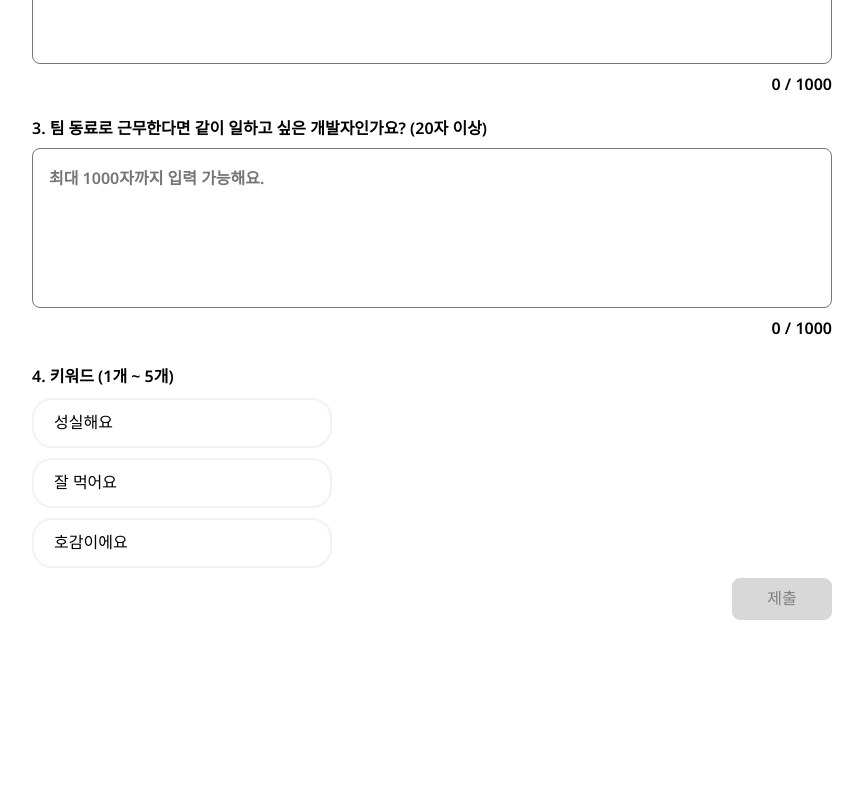
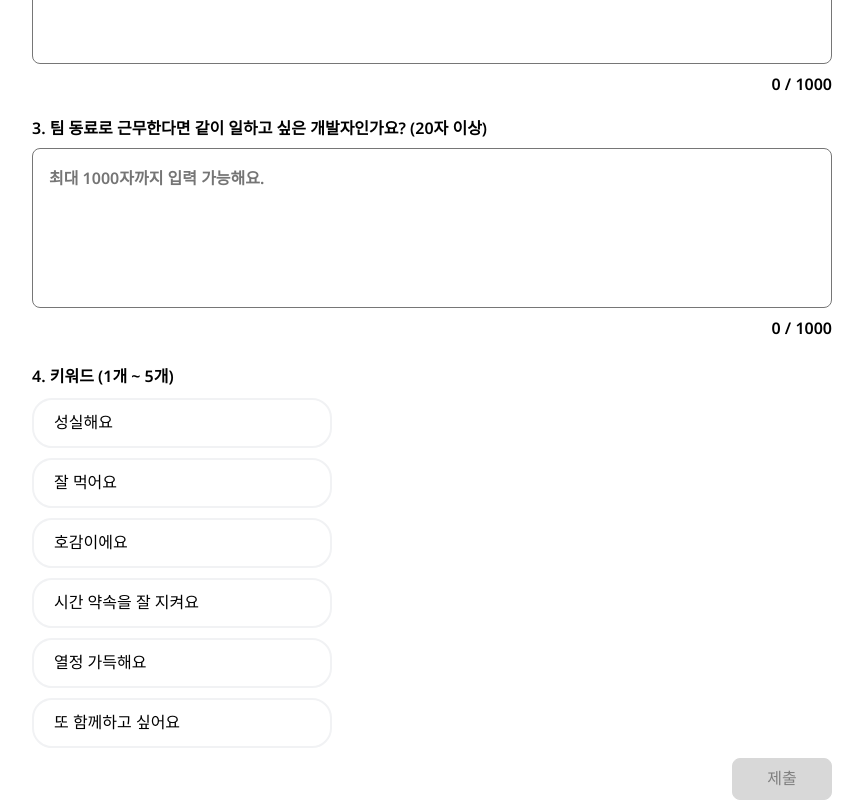
Before and after one commit to woowacourse-teams/2024-review-me, a React app in the folder frontend/: page /user/review-writing in a window 1280 px wide. Shown: the part 667-1467 px from the top of the page, without its empty margins (208-1071 px from the left). Before the commit the page ends 1287 px from the top, so only its background shows below. Built offline with nearby package versions, Linux system fonts and the light colour scheme; a web font is replaced by a local one.

Commit message:
fix: 이미 선택된 키워드를 해제하려 해도 개수 제한되는 오류 수정

```diff
--- a/frontend/src/pages/ReviewWriting/index.tsx
+++ b/frontend/src/pages/ReviewWriting/index.tsx
@@ -21,6 +21,9 @@ const DUMMY = {
     { id: 0, content: '성실해요' },
     { id: 1, content: '잘 먹어요' },
     { id: 2, content: '호감이에요' },
+    { id: 3, content: '시간 약속을 잘 지켜요' },
+    { id: 4, content: '열정 가득해요' },
+    { id: 5, content: '또 함께하고 싶어요' },
   ],
 };
 
@@ -51,7 +54,7 @@ const ReviewWritingPage = () => {
   };
 
   const handleKeywordButtonClick = (keyword: Keyword) => {
-    if (selectedKeywords.length === 5) {
+    if (selectedKeywords.length === 5 && !selectedKeywords.includes(keyword.id)) {
       alert('키워드는 최대 5개까지 선택할 수 있어요.');
       return;
     }
```
